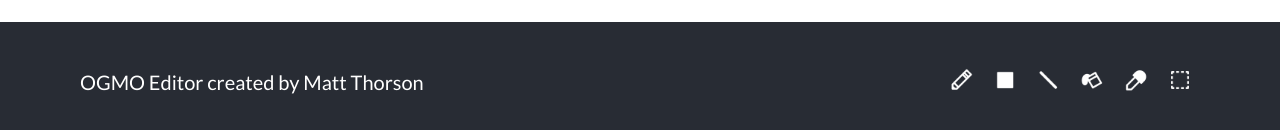
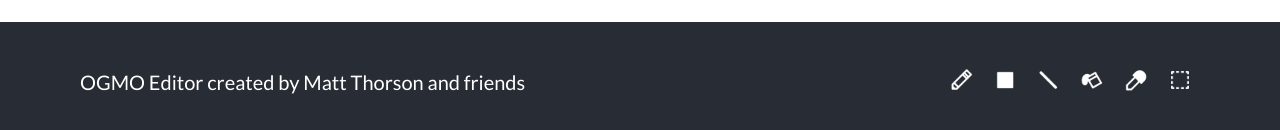
Before and after one commit to Ogmo-Editor-3/Ogmo-Editor-3.github.io, a website: page index.html in a window 1280 px wide. Shown: the part 4181-4311 px from the top of the page. Drawn offline with Linux system fonts and the light colour scheme; no server answers.

Commit message:
Update index.html

```diff
--- a/index.html
+++ b/index.html
@@ -79,7 +79,7 @@
 		</section>
 	</main>
 	<footer>
-		<p>OGMO Editor created by Matt Thorson</p>
+		<p>OGMO Editor created by Matt Thorson and friends</p>
 		<p class="hide-mobile">
 			<a href="docs/"><img class="footer-icon" src="img/icon-pencil.png" /></a>
 			<a href="docs/"><img class="footer-icon" src="img/icon-square.png" /></a>
```
